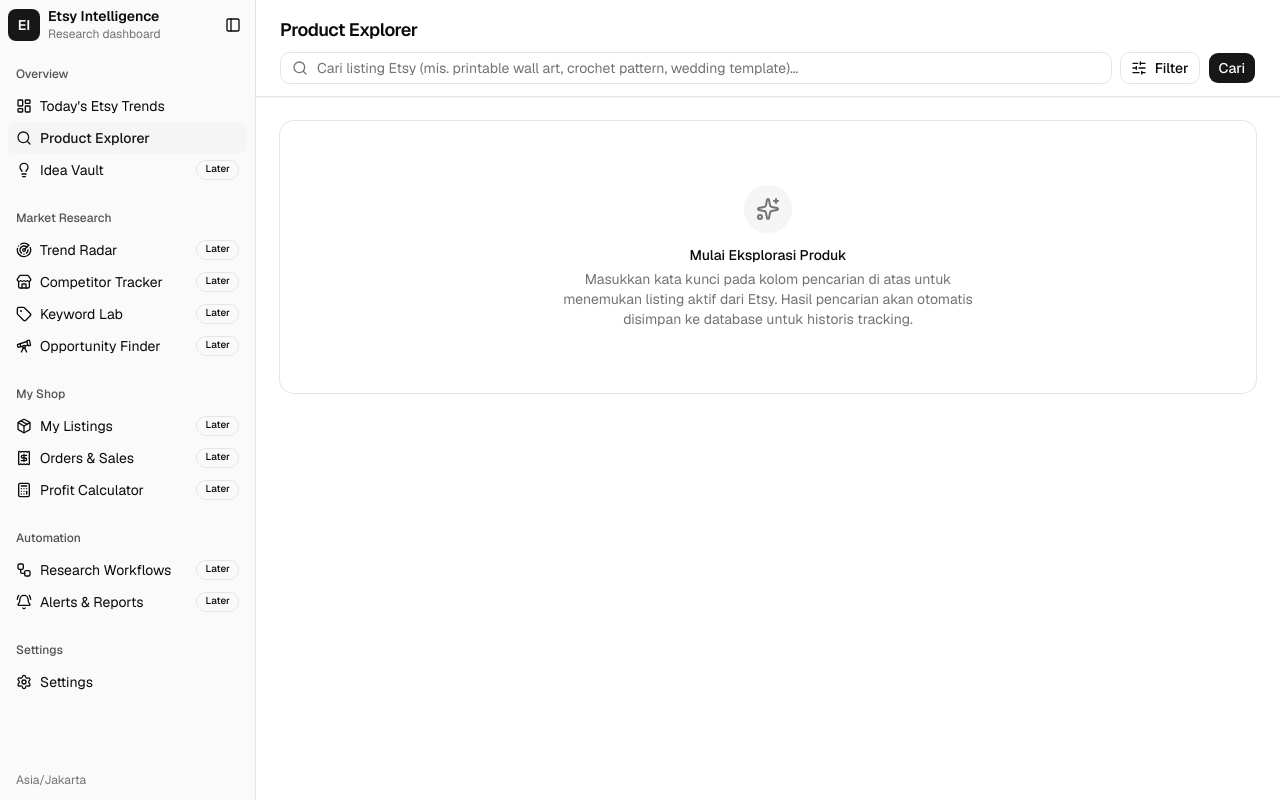
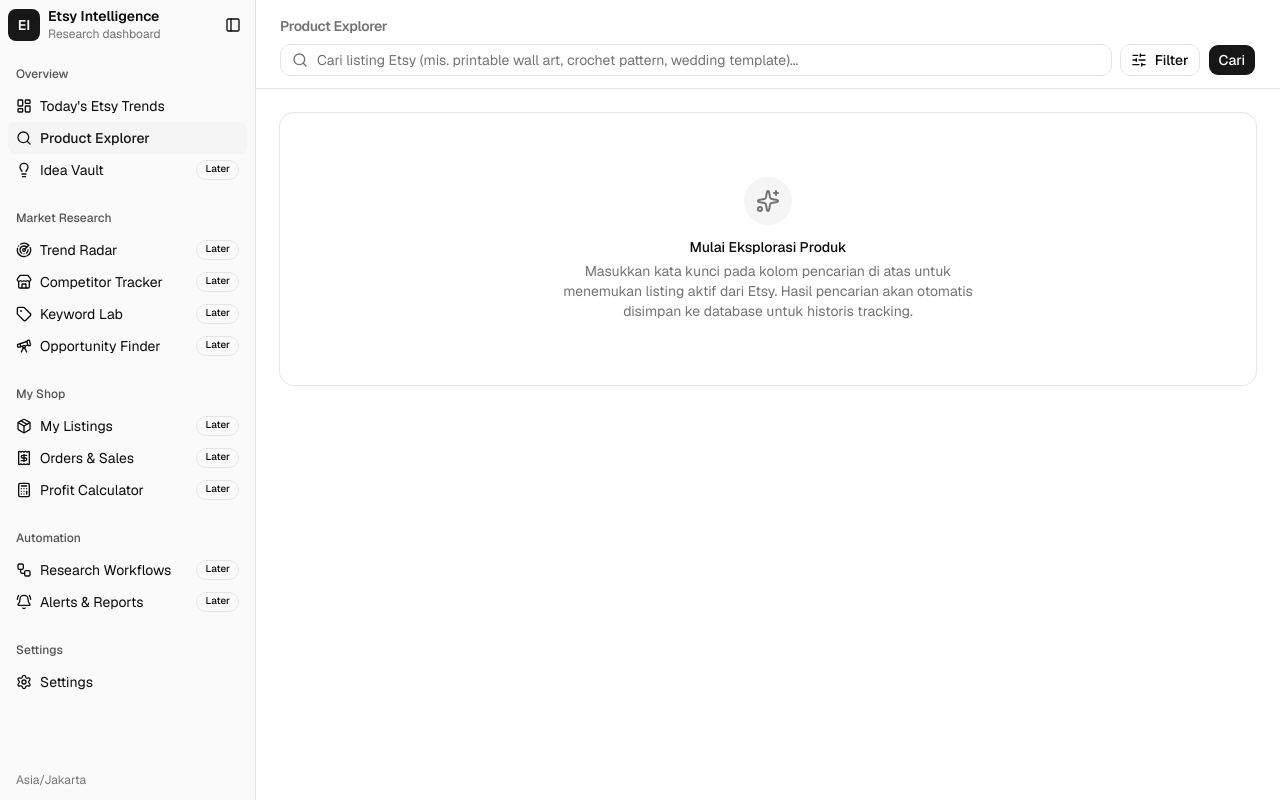
Before and after one commit to imambhrdn/etsy-analytics-tool, a Next.js app: page /products in a window 1280 px wide. Built offline with nearby package versions, Linux system fonts and the light colour scheme.

Commit message:
style: reduce Product Explorer heading size

```diff
--- a/src/app/products/page.tsx
+++ b/src/app/products/page.tsx
@@ -147,7 +147,7 @@
 
       {/* Satu bar sticky ringkas: judul + filter + ringkasan hasil (tidak ikut tergulir) */}
       <div className="sticky top-0 z-20 -mx-4 -mt-4 space-y-2 border-b bg-background/95 px-4 pt-3 pb-2.5 shadow-xs backdrop-blur-md md:-mx-6 md:-mt-6 md:px-6 md:pt-4 md:pb-3">
-        <h1 className="text-lg font-semibold tracking-tight">Product Explorer</h1>
+        <h1 className="text-sm font-semibold tracking-tight text-muted-foreground">Product Explorer</h1>
 
         <Suspense fallback={<Skeleton className="h-9 w-full" />}>
           <ProductSearchForm />
```
